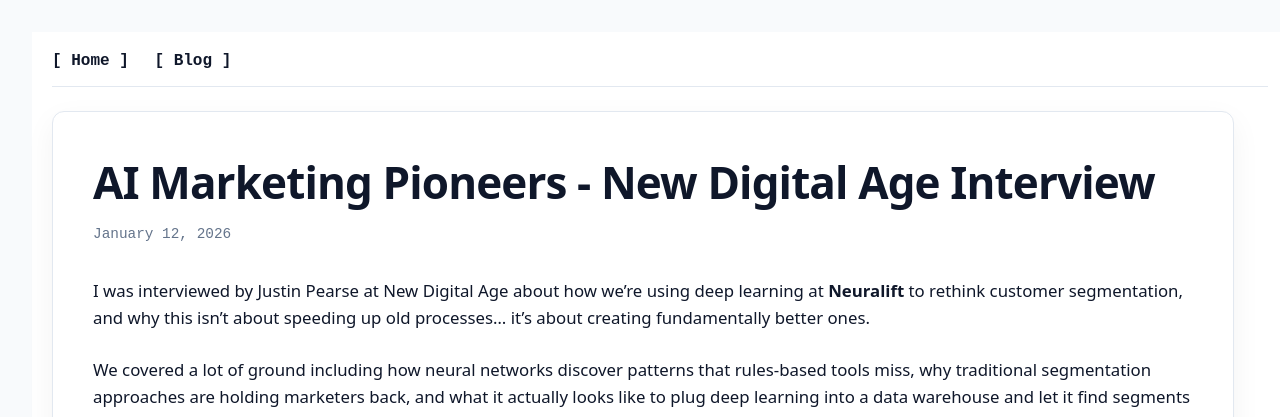
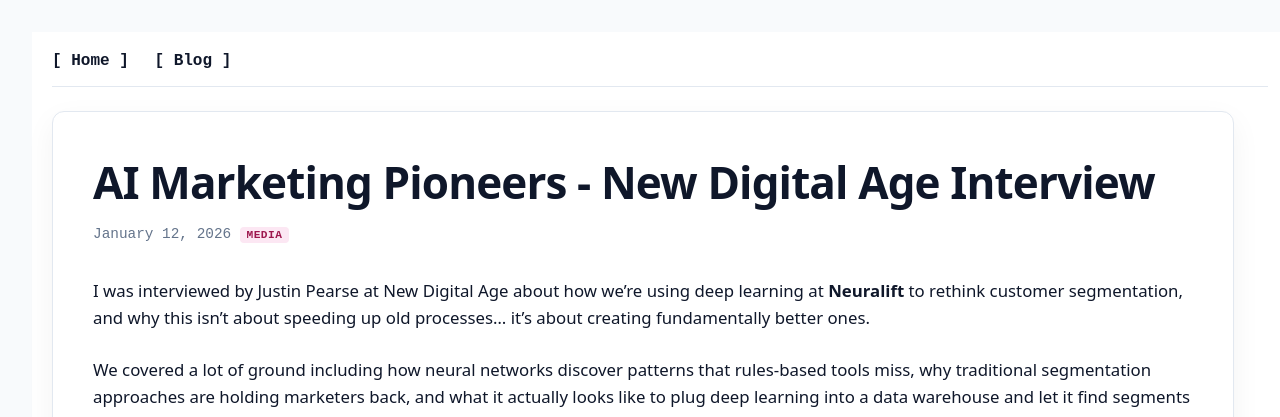
Before and after one commit to typedformiles/navvix, a Jekyll site: the page built from _posts/2026-01-12-ai-marketing-pioneers-new-digital-age.md, in a window 1280 px wide. Shown: the top 417 px of the page. Built offline with Jekyll 4.4.1, drawn with Linux system fonts in a browser that asks for light colours.

Commit message:
Show tag badge on individual post pages
Co-Authored-By: Claude Opus 4.6 (1M context) <noreply@anthropic.com>

```diff
--- a/_layouts/post.html
+++ b/_layouts/post.html
@@ -3,7 +3,7 @@ layout: default
 ---
 <article class="post">
   <h1>{{ page.title }}</h1>
-  <p class="post-date">{{ page.date | date: "%B %-d, %Y" }}</p>
+  <p class="post-date">{{ page.date | date: "%B %-d, %Y" }}{% if page.tag %} <span class="badge badge-{{ page.tag }}">{{ page.tag }}</span>{% endif %}</p>
   <div class="post-content">
     {{ content }}
   </div>
```
